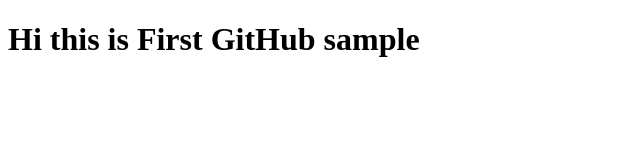
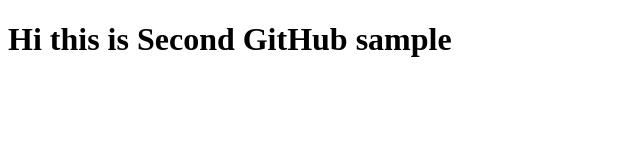
Before and after one commit to Anastarun/sample, a plain HTML site: page index.html in a window 1280 px wide. Shown: the whole page, without its empty margins (0-640 px from the left). Drawn offline with Linux system fonts and the light colour scheme.

Commit message:
Changed new name

```diff
--- a/index.html
+++ b/index.html
@@ -6,6 +6,6 @@
     <title>Anast GitHub</title>
 </head>
 <body>
-    <h1>Hi this is First GitHub sample</h1>
+    <h1>Hi this is Second GitHub sample</h1>
 </body>
 </html>
```
